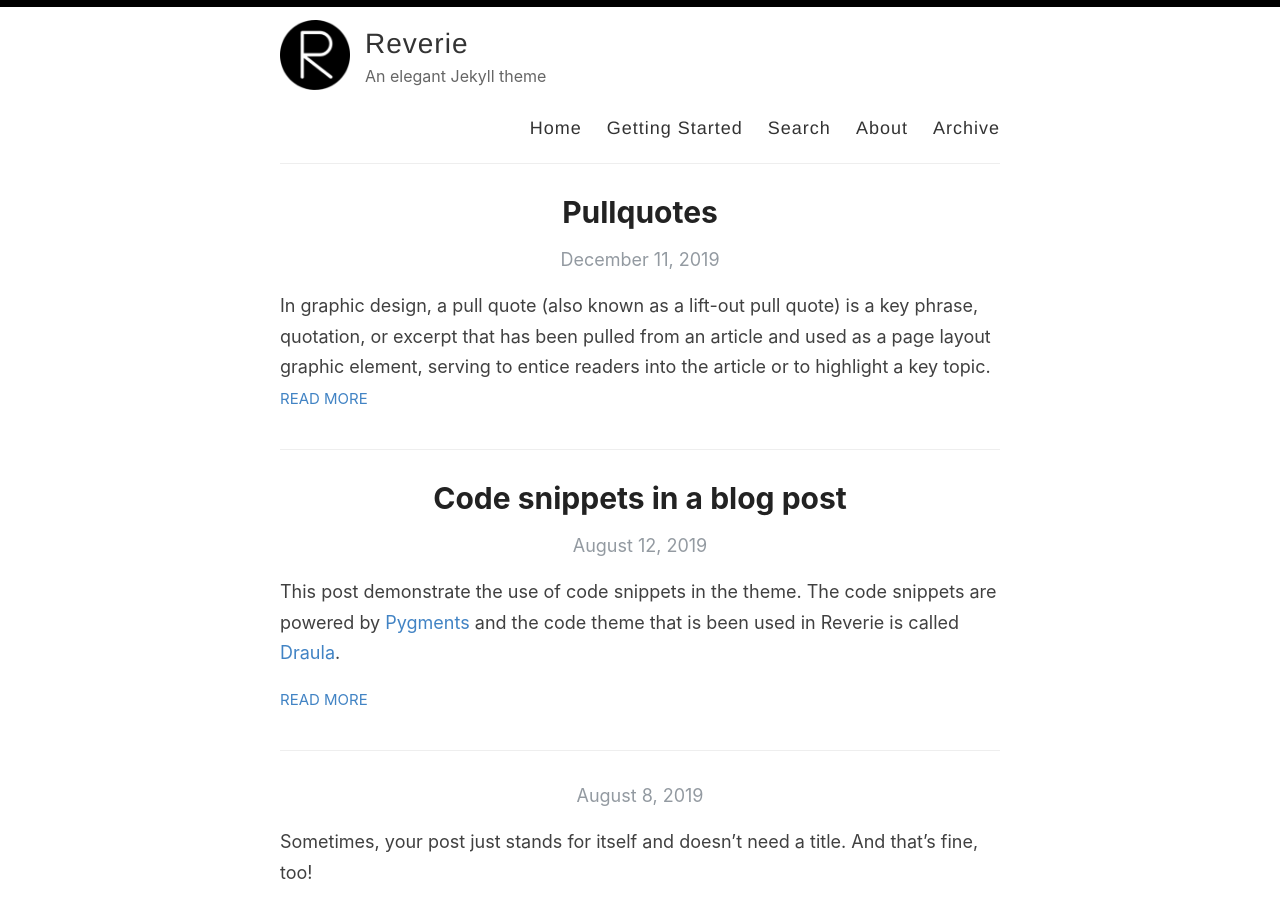
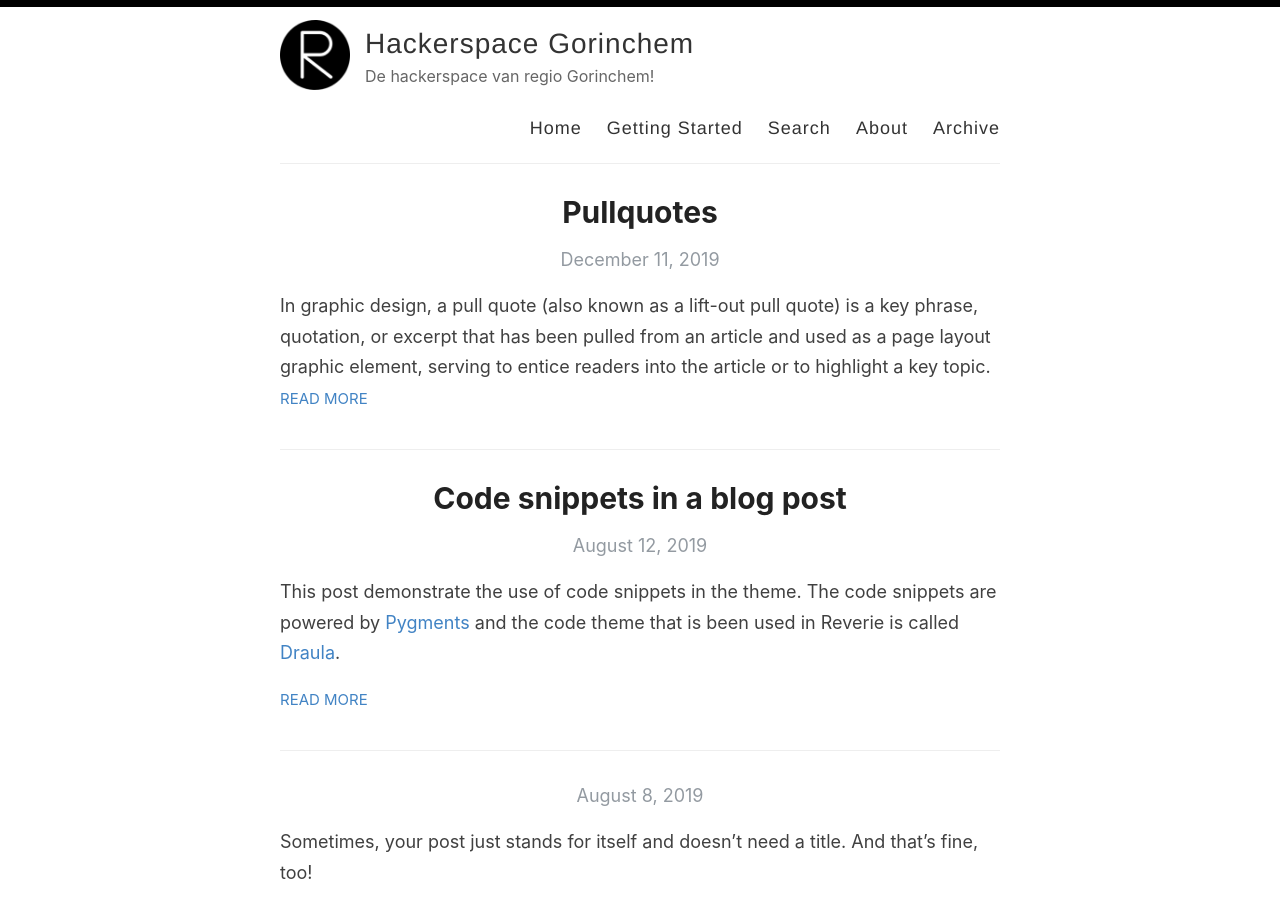
Before and after one commit to hackerspacegorinchem/website, a Jekyll site: the page built from index.html, in a window 1280 px wide and 900 px high. Built offline with Jekyll 4.4.1, drawn with Linux system fonts in a browser that asks for light colours; the list of posts is cut into pages by our own code; part of the change alters nothing that is shown.

Commit message:
Update _config.yml

```diff
--- a/_config.yml
+++ b/_config.yml
@@ -3,13 +3,13 @@
 #
 
 # Name of your site (displayed in the header)
-name: Reverie
+name: Hackerspace Gorinchem
 
 # Name of the author
-author: Amit Merchant
+author: Frank Plattel
 
 # Short bio or description (displayed in the header)
-description: An elegant Jekyll theme
+description: De hackerspace van regio Gorinchem!
 
 # URL of your avatar or profile pic (you could use your GitHub profile pic)
 avatar: /images/reverie.png
@@ -20,42 +20,42 @@ avatar: /images/reverie.png
 
 # Includes an icon in the footer for each username you enter
 footer-links:
-  dribbble:
-  email: amit.d.merchant@gmail.com
-  facebook:
-  flickr:
-  github: amitmerchant1990/reverie
-  instagram:
-  linkedin:
-  pinterest:
-  rss: rss
-  twitter: amit_merchant
-  stackoverflow:
-  youtube: # channel/<your_long_string> or user/<user-name>
-  googleplus: # anything in your profile username that comes after plus.google.com/
-  playconsole:
-  mastodon: # <your-mastodon-instance>/@<your-user-name> eg. fosstodon.org/@username
+#   dribbble:
+#   email: amit.d.merchant@gmail.com
+#   facebook:
+#   flickr:
+#   github: amitmerchant1990/reverie
+#   instagram:
+#   linkedin:
+#   pinterest:
+#   rss: rss
+#   twitter: amit_merchant
+#   stackoverflow:
+#   youtube: # channel/<your_long_string> or user/<user-name>
+#   googleplus: # anything in your profile username that comes after plus.google.com/
+#   playconsole:
+#   mastodon: # <your-mastodon-instance>/@<your-user-name> eg. fosstodon.org/@username
 
 # Enter your Disqus shortname (not your username) to enable commenting on posts
 # You can find your shortname on the Settings page of your Disqus account
-disqus:
+# disqus:
 
 # Enter your Google Analytics web tracking code (e.g. UA-2110908-2) to activate tracking
-google_analytics: UA-43339302-11
+# google_analytics: UA-43339302-11
 
 # For newer "GA4" analytics, use the following instead of the "UA" entry above
 #google_analytics_ga4: G-GABC1DEFG
 
 # Your website URL (e.g. http://amitmerchant1990.github.io or http://www.amitmerchant.com)
 # Used for Sitemap.xml and your RSS feed
-url: http://www.amitmerchant.com/reverie
-enforce_ssl: https://www.amitmerchant.com/reverie
+url: http://hackerspacegorinchem.nl/website
+enforce_ssl: https://hackerspacegorinchem.nl/website
 
 # If you're hosting your site at a Project repository on GitHub pages
 # (http://yourusername.github.io/repository-name)
 # and NOT your User repository (http://yourusername.github.io)
 # then add in the baseurl here, like this: "/repository-name"
-baseurl: "/reverie"
+baseurl: "/website"
 
 #
 # !! You don't need to change any of the configuration flags below !!
```
